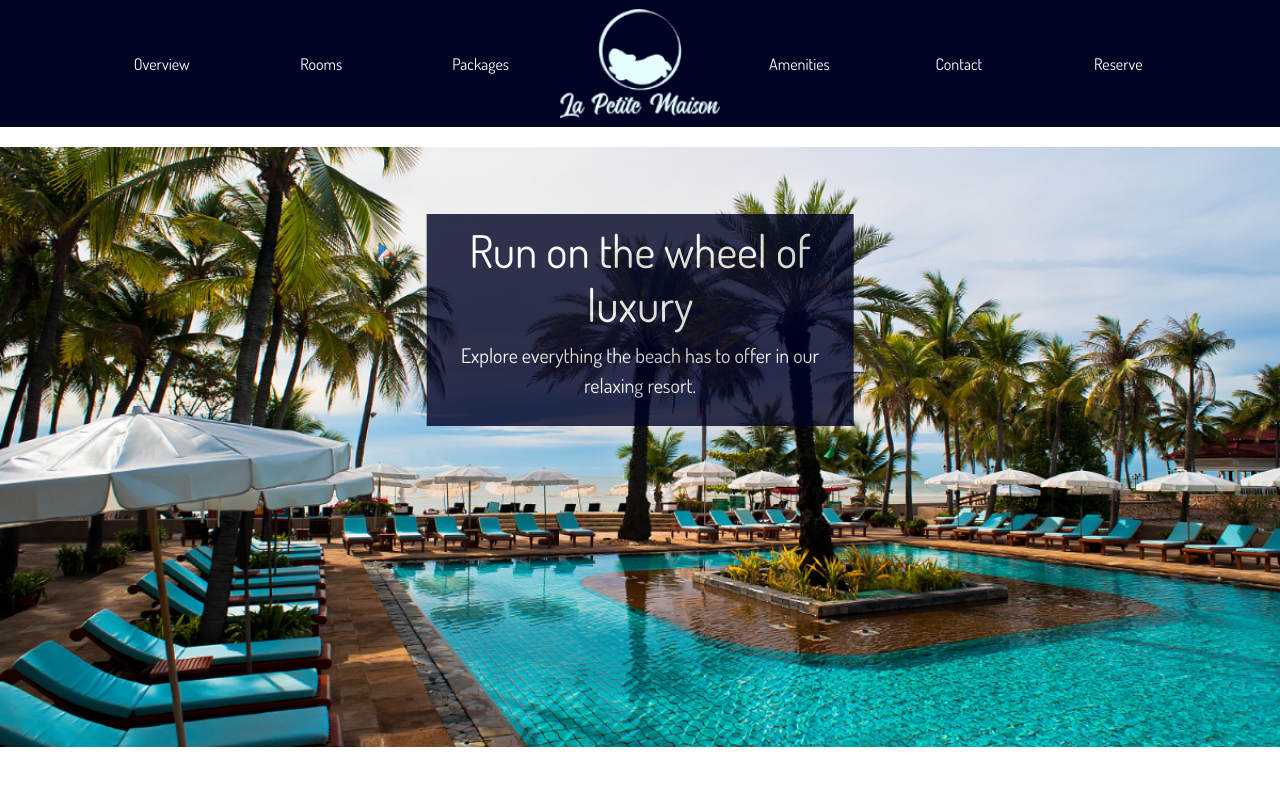
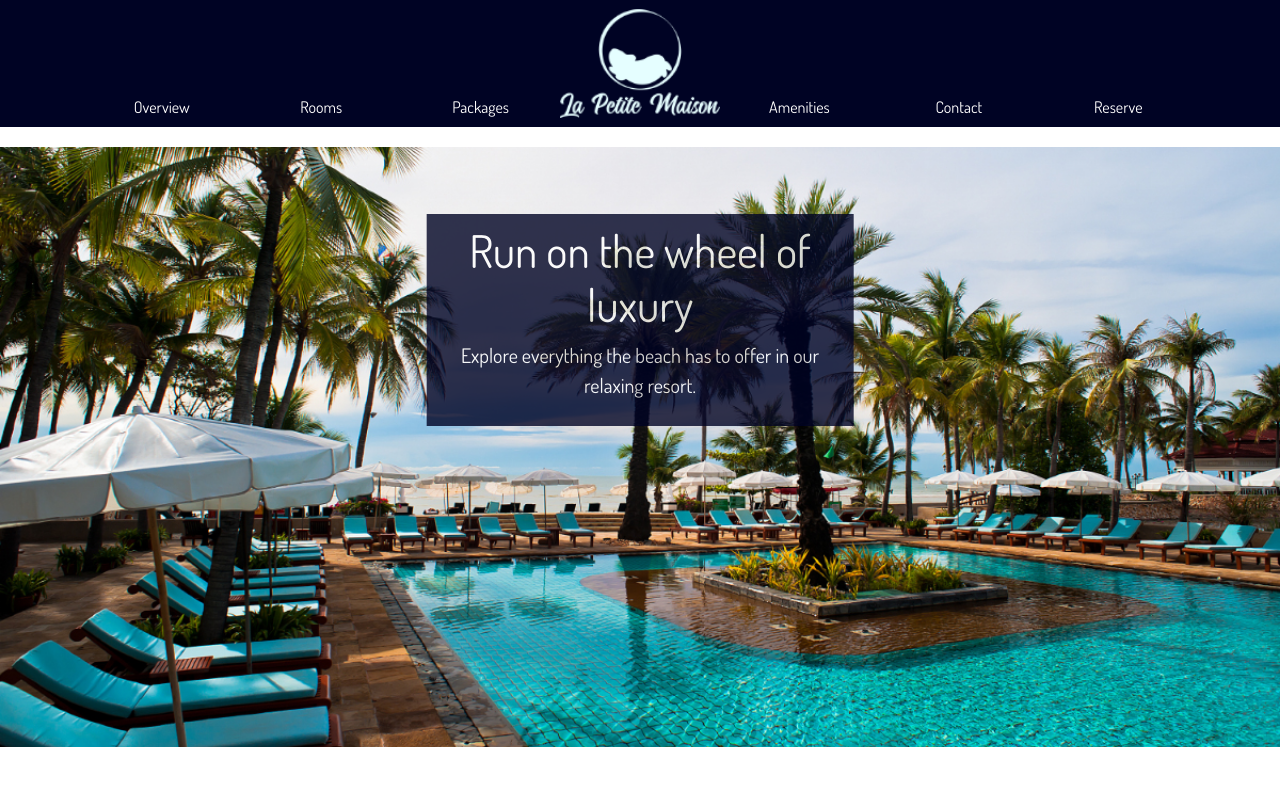
Before and after one commit to InkoWoomy/HamsterHotel, a plain HTML site: page index.html in a window 1280 px wide. Shown: the top 800 px of the page. Drawn offline with nearby package versions, Linux system fonts and the light colour scheme.

Commit message:
minor edits

```diff
--- a/index.html
+++ b/index.html
@@ -13,8 +13,8 @@
 
   <!--Navbar-->
     <nav class="navbar topbar-color">
-      <div class="container topbar-setup text-center dosis">
-          <a class="nav-item nav-link fontcolor col" href="#">Overview</a>
+      <div class="container topbar-setup text-center dosis align-items-end">
+          <a class="nav-item nav-link fontcolor col " href="#">Overview</a>
           <a class="nav-item nav-link fontcolor col" href="#">Rooms</a>
           <a class="nav-item nav-link fontcolor col" href="#">Packages</a>
           <img  src="/assets/images/Logo.png" class="mx-auto d-block col" alt="Logo">
```
